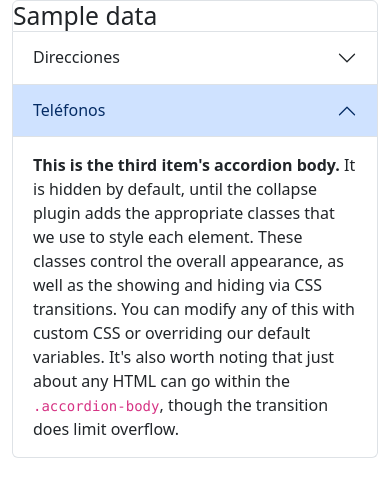
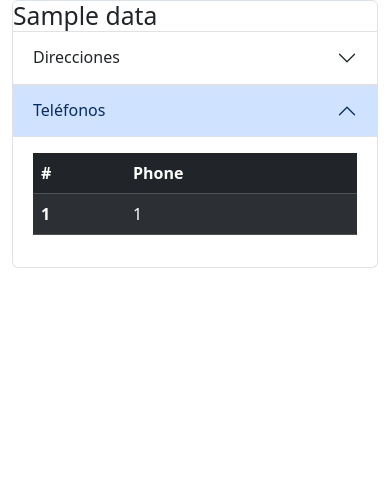
Before and after one commit to tania1985/tiendamvc, a PHP site: template app/views/customer/detail.php in a window 390 px wide, after a click on "Teléfonos". Shown: the part 56-553 px from the top of the page. Run offline with PHP 8.4, Linux system fonts and the light colour scheme; the template is opened without the code that fills it: most values are stand-ins (such as "Sample title", 1, 10 or a date in 2020).

Commit message:
phone_views

```diff
--- a/app/views/customer/detail.php
+++ b/app/views/customer/detail.php
@@ -75,12 +75,24 @@
                 </h2>
                 <div id="collapseThree" class="accordion-collapse collapse" data-bs-parent="#accordionExample">
                     <div class="accordion-body">
-                        <strong>This is the third item's accordion body.</strong> It is hidden by default, until the
-                        collapse plugin adds the appropriate classes that we use to style each element. These classes
-                        control the overall appearance, as well as the showing and hiding via CSS transitions. You can
-                        modify any of this with custom CSS or overriding our default variables. It's also worth noting
-                        that just about any HTML can go within the <code>.accordion-body</code>, though the transition
-                        does limit overflow.
+                    <table class="table table-dark table-striped">
+            <thead>
+                <tr>
+                    <th scope="col">#</th>
+                    <th scope="col">Phone</th>
+                </tr>
+            </thead>
+            <tbody>
+                        <?php
+                        foreach ($data->phones as $key => $phone) {?>
+                        <tr>
+                            <th scope="row"><?=$phone->phone_id?></th>
+                            <td><?=$phone->number?></td>
+
+                        </tr>
+                    <?php } ?>
+                    </tbody>
+                    </table>
                     </div>
                 </div>
             </div>
```
